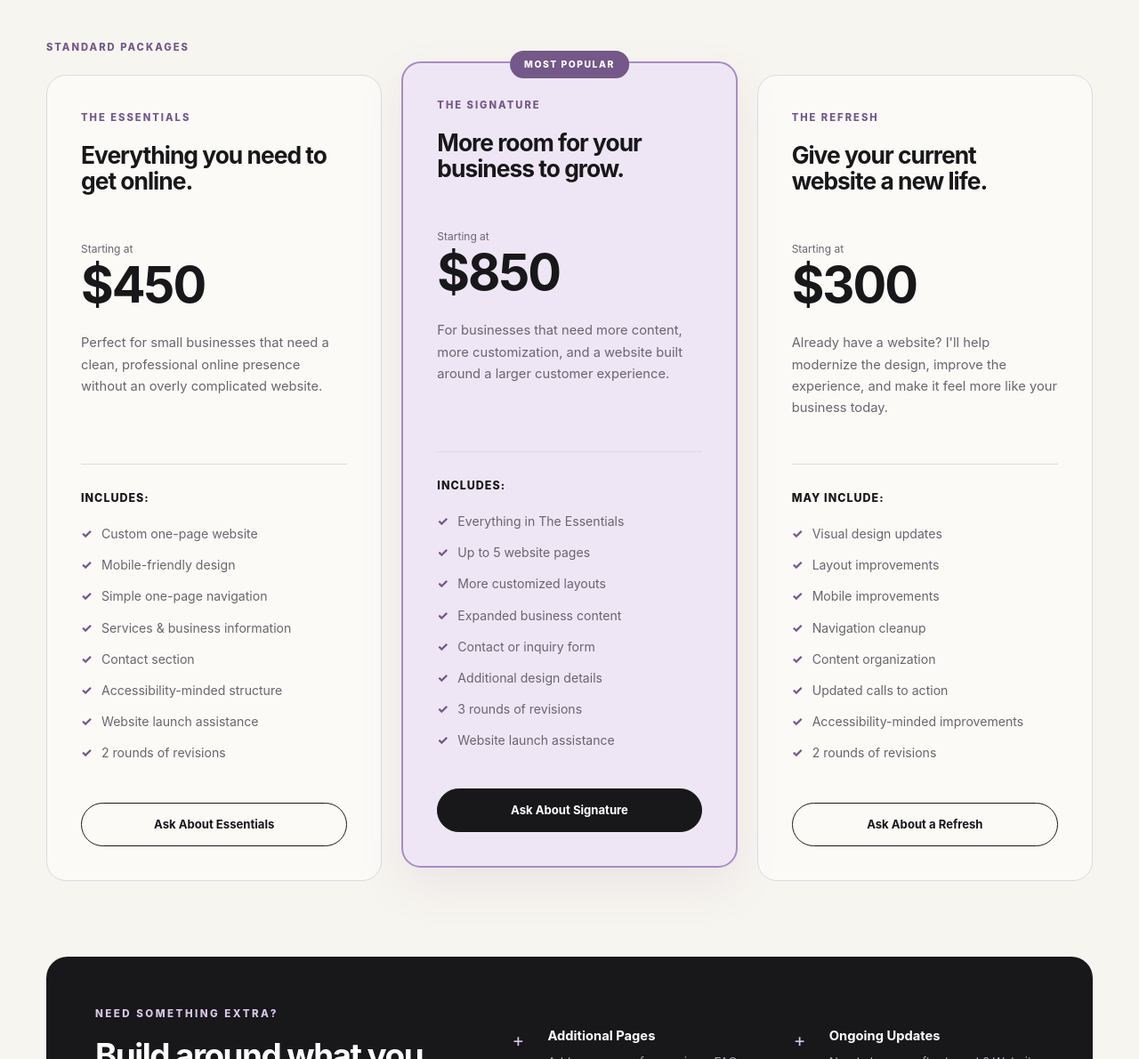
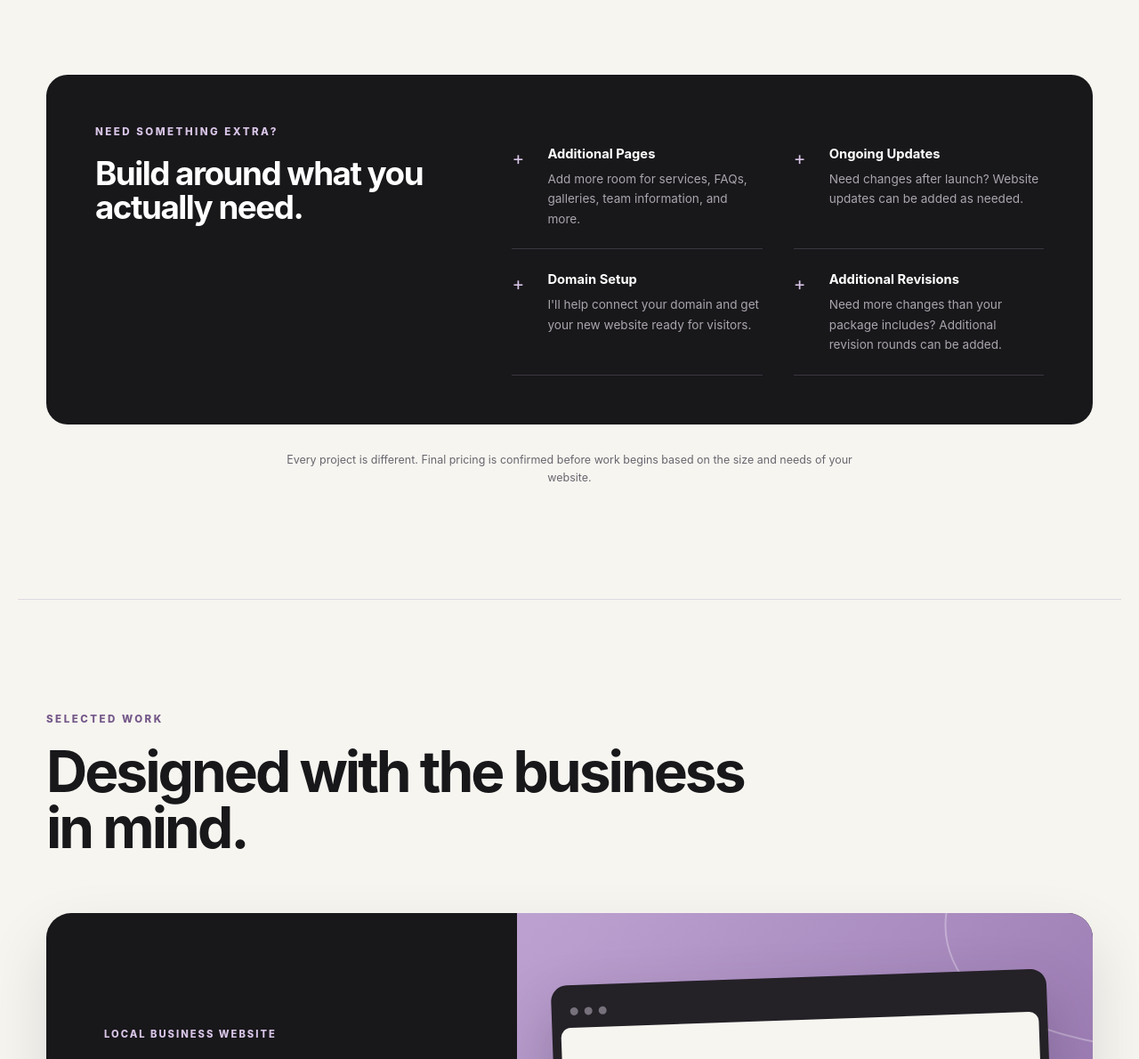
Before and after one commit to AddisonMcLean26/Mclean-Digital-Studio, a plain HTML site: page index.html in a window 1280 px wide. Shown: the part 4721-5911 px from the top of the page at 89% size. Drawn offline with Linux system fonts and the light colour scheme.

Commit message:
Simplify launch pricing to founding client offer only

```diff
--- a/index.html
+++ b/index.html
@@ -429,184 +429,6 @@
             <a href="#contact" class="pricing-button featured-pricing-button">Claim a Founding Client Spot</a>
         </div>
     </div>
-
-    <p class="standard-packages-label">Standard packages</p>
-
-    <div class="pricing-grid">
-
-        <!-- ESSENTIALS -->
-
-        <article class="pricing-card">
-
-            <div class="pricing-card-top">
-
-                <p class="package-label">
-                    THE ESSENTIALS
-                </p>
-
-                <h3>
-                    Everything you need to get online.
-                </h3>
-
-                <div class="price">
-                    <span>Starting at</span>
-                    <strong>$450</strong>
-                </div>
-
-                <p class="package-description">
-                    Perfect for small businesses that need a clean,
-                    professional online presence without an overly
-                    complicated website.
-                </p>
-
-            </div>
-
-
-            <div class="package-includes">
-
-                <p>Includes:</p>
-
-                <ul>
-                    <li>Custom one-page website</li>
-                    <li>Mobile-friendly design</li>
-                    <li>Simple one-page navigation</li>
-                    <li>Services & business information</li>
-                    <li>Contact section</li>
-                    <li>Accessibility-minded structure</li>
-                    <li>Website launch assistance</li>
-                    <li>2 rounds of revisions</li>
-                </ul>
-
-            </div>
-
-
-            <a
-                href="#contact"
-                class="pricing-button"
-            >
-                Ask About Essentials
-            </a>
-
-        </article>
-
-
-        <!-- SIGNATURE -->
-
-        <article class="pricing-card featured-pricing">
-
-            <div class="popular-label">
-                MOST POPULAR
-            </div>
-
-            <div class="pricing-card-top">
-
-                <p class="package-label">
-                    THE SIGNATURE
-                </p>
-
-                <h3>
-                    More room for your business to grow.
-                </h3>
-
-                <div class="price">
-                    <span>Starting at</span>
-                    <strong>$850</strong>
-                </div>
-
-                <p class="package-description">
-                    For businesses that need more content, more
-                    customization, and a website built around a
-                    larger customer experience.
-                </p>
-
-            </div>
-
-
-            <div class="package-includes">
-
-                <p>Includes:</p>
-
-                <ul>
-                    <li>Everything in The Essentials</li>
-                    <li>Up to 5 website pages</li>
-                    <li>More customized layouts</li>
-                    <li>Expanded business content</li>
-                    <li>Contact or inquiry form</li>
-                    <li>Additional design details</li>
-                    <li>3 rounds of revisions</li>
-                    <li>Website launch assistance</li>
-                </ul>
-
-            </div>
-
-
-            <a
-                href="#contact"
-                class="pricing-button featured-pricing-button"
-            >
-                Ask About Signature
-            </a>
-
-        </article>
-
-
-        <!-- REFRESH -->
-
-        <article class="pricing-card">
-
-            <div class="pricing-card-top">
-
-                <p class="package-label">
-                    THE REFRESH
-                </p>
-
-                <h3>
-                    Give your current website a new life.
-                </h3>
-
-                <div class="price">
-                    <span>Starting at</span>
-                    <strong>$300</strong>
-                </div>
-
-                <p class="package-description">
-                    Already have a website? I'll help modernize the
-                    design, improve the experience, and make it feel
-                    more like your business today.
-                </p>
-
-            </div>
-
-
-            <div class="package-includes">
-
-                <p>May include:</p>
-
-                <ul>
-                    <li>Visual design updates</li>
-                    <li>Layout improvements</li>
-                    <li>Mobile improvements</li>
-                    <li>Navigation cleanup</li>
-                    <li>Content organization</li>
-                    <li>Updated calls to action</li>
-                    <li>Accessibility-minded improvements</li>
-                    <li>2 rounds of revisions</li>
-                </ul>
-
-            </div>
-
-
-            <a
-                href="#contact"
-                class="pricing-button"
-            >
-                Ask About a Refresh
-            </a>
-
-        </article>
-
-    </div>
-
 
     <!-- ADD-ONS -->
 
@@ -1129,18 +951,6 @@
                                 Founding Client Website — $600
                             </option>
 
-                            <option value="essentials">
-                                The Essentials — $450+
-                            </option>
-
-                            <option value="signature">
-                                The Signature — $850+
-                            </option>
-
-                            <option value="refresh">
-                                The Refresh — $300+
-                            </option>
-
                             <option value="unsure">
                                 I'm not sure yet
                             </option>
```
